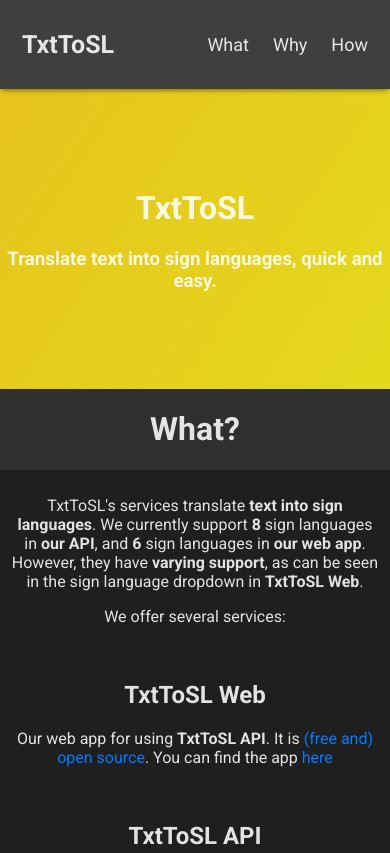
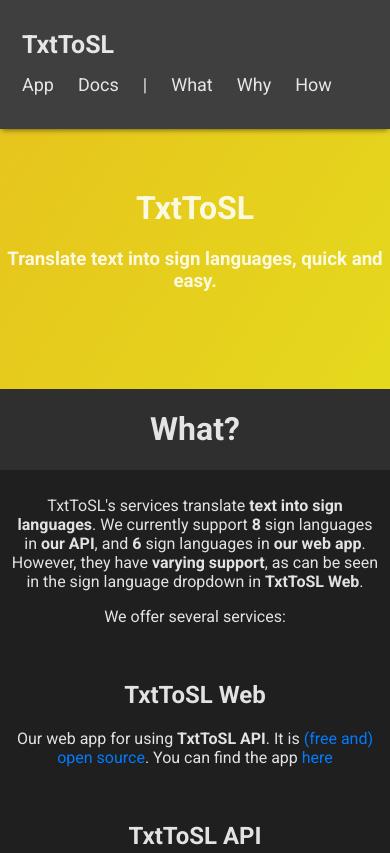
Before and after one commit to oojmed/TxtToSL-Marketing, a plain HTML site: page index.html in a window 390 px wide. Shown: the top 853 px of the page. Drawn offline with Linux system fonts and the light colour scheme.

Commit message:
- Add app and docs links in header - Make header slightly responsive

```diff
--- a/index.html
+++ b/index.html
@@ -27,6 +27,9 @@
     <div class="headerContent">
       <a href="#start" class="logo">TxtToSL</a>
       <div class="header-right">
+        <a href="https://app.txttosl.com">App</a>
+        <a href="https://docs.txttosl.com">Docs</a>
+        <a style="pointer-events: none;"> | </a>
         <a onclick="navActive(this);" id="nav-what" href="#what">What</a>
         <a onclick="navActive(this);" id="nav-why" href="#why">Why</a>
         <a onclick="navActive(this);" id="nav-how" href="#how">How</a>
--- a/styles.css
+++ b/styles.css
@@ -145,3 +145,13 @@
 .header a.active:hover {
   background-color: blue;
 }
+
+@media only screen and (max-width: 600px) {
+  .header {
+    justify-content: flex-start;
+  }
+
+  .header-right {
+    margin-top: 40px;
+  }
+}
```
